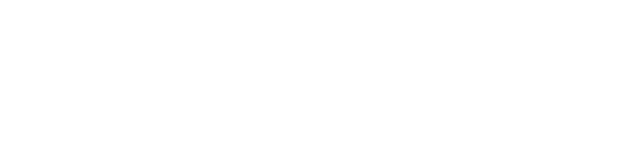
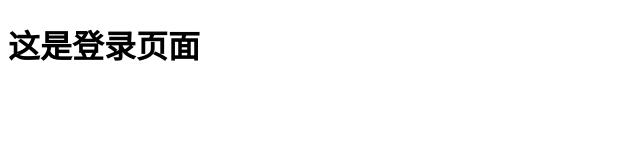
Before and after one commit to jinxsssse/project_test, a plain HTML site: page index.html in a window 1280 px wide. Shown: the whole page, without its empty margins (0-640 px from the left). Drawn offline with Linux system fonts and the light colour scheme.

```diff
--- a/index.html
+++ b/index.html
@@ -9,7 +9,7 @@
 </head>
 
 <body>
-
+    <h1>这是登录页面</h1>
 </body>
 
 </html>
```
